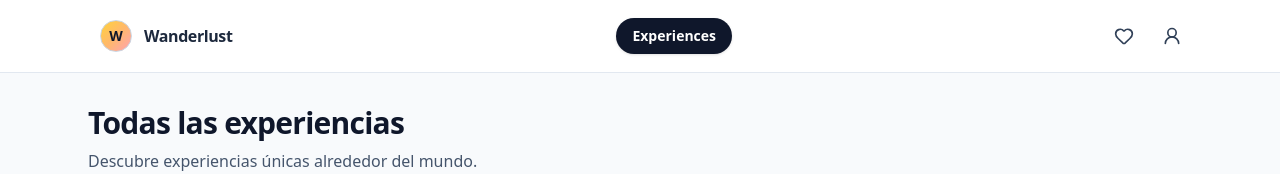
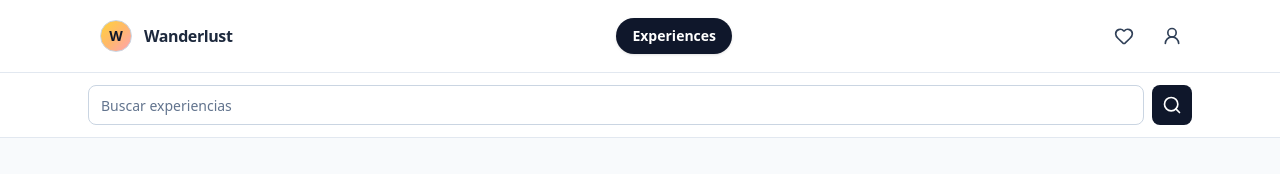
Before and after one commit to juan-gouveia/jg-nextjs-wanderlust-explorer, a Next.js app: page /experiences in a window 1280 px wide. Shown: the top 174 px of the page. Built offline with nearby package versions, Linux system fonts and the light colour scheme.

Commit message:
Creada la SearchBar e implementada en el proyecto

```diff
--- a/app/experiences/page.tsx
+++ b/app/experiences/page.tsx
@@ -25,6 +25,7 @@ function useExperiences() {
 export default function ExperiencesPage() {
   const searchParams = useSearchParams();
   const search = searchParams.get("search")?.toLowerCase().trim() ?? "";
+  const escapedSearch = search.replace(/[.*+?^${}()|[\]\\]/g, "\\$&");
 
   const { experiences, isLoading } = useExperiences();
   const [favoriteIds, setFavoriteIds] = useState<Set<string>>(new Set());
@@ -34,9 +35,7 @@ export default function ExperiencesPage() {
       return true;
     }
 
-    return new RegExp(search, "i").test(
-      `${experience.name} ${experience.description}`
-    );
+    return new RegExp(escapedSearch, "i").test(experience.name);
   });
 
   function toggleFavorite(id: string) {
@@ -71,6 +70,10 @@ export default function ExperiencesPage() {
         <p className="py-12 text-center text-lg font-semibold text-slate-600">
           Cargando...
         </p>
+      ) : filteredExperiences.length === 0 ? (
+        <p className="py-12 text-center text-lg font-semibold text-slate-600">
+          No se encontraron coincidencias
+        </p>
       ) : (
         <div className="grid grid-cols-1 gap-6 sm:grid-cols-3">
           {filteredExperiences.map((experience) => (
--- a/app/layout.tsx
+++ b/app/layout.tsx
@@ -1,13 +1,17 @@
 
 import "../app/globals.css";
-import type { ReactNode } from "react";
+import { Suspense, type ReactNode } from "react";
 import Navbar from "../components/Navbar";
+import SearchBar from "../components/SearchBar";
 
 export default function RootLayout({ children }: { children: ReactNode }) {
   return (
     <html lang="es">
       <body className="bg-slate-50 text-slate-900">
         <Navbar />
+        <Suspense fallback={null}>
+          <SearchBar />
+        </Suspense>
         {children}
       </body>
     </html>
--- a/components/SearchBar.tsx
+++ b/components/SearchBar.tsx
@@ -0,0 +1,62 @@
+"use client";
+
+import { Search } from "lucide-react";
+import { FormEvent } from "react";
+import { usePathname, useRouter, useSearchParams } from "next/navigation";
+
+export default function SearchBar() {
+	const pathname = usePathname();
+	const router = useRouter();
+	const searchParams = useSearchParams();
+	const searchFromUrl = searchParams.get("search") ?? "";
+
+	function handleSubmit(event: FormEvent<HTMLFormElement>) {
+		event.preventDefault();
+
+		const formData = new FormData(event.currentTarget);
+		const searchValue = formData.get("search");
+		const normalizedSearch =
+			typeof searchValue === "string" ? searchValue.trim() : "";
+		const params = new URLSearchParams(searchParams.toString());
+
+		if (normalizedSearch) {
+			params.set("search", normalizedSearch);
+		} else {
+			params.delete("search");
+		}
+
+		const queryString = params.toString();
+		const destination = pathname === "/experiences" ? pathname : "/experiences";
+
+		router.replace(queryString ? `${destination}?${queryString}` : destination);
+	}
+
+	return (
+		<div className="border-b border-slate-200 bg-white">
+			<form
+				className="mx-auto flex max-w-6xl items-center gap-2 px-4 py-3 sm:px-6"
+				onSubmit={handleSubmit}
+			>
+				<label className="sr-only" htmlFor="experience-search">
+					Buscar experiencias
+				</label>
+				<input
+					id="experience-search"
+					  key={searchFromUrl}
+					  name="search"
+					type="search"
+					  defaultValue={searchFromUrl}
+					placeholder="Buscar experiencias"
+					className="h-10 min-w-0 flex-1 rounded-lg border border-slate-300 bg-white px-3 text-sm text-slate-900 placeholder:text-slate-500 focus:outline-none focus:ring-2 focus:ring-slate-900 focus:ring-offset-1"
+				/>
+				<button
+					type="submit"
+					aria-label="Buscar experiencias"
+					className="flex h-10 w-10 shrink-0 items-center justify-center rounded-lg bg-slate-900 text-white transition-colors hover:bg-slate-700 focus:outline-none focus:ring-2 focus:ring-slate-900 focus:ring-offset-2"
+				>
+					<Search aria-hidden="true" className="h-5 w-5" strokeWidth={2} />
+				</button>
+			</form>
+		</div>
+	);
+}
```
